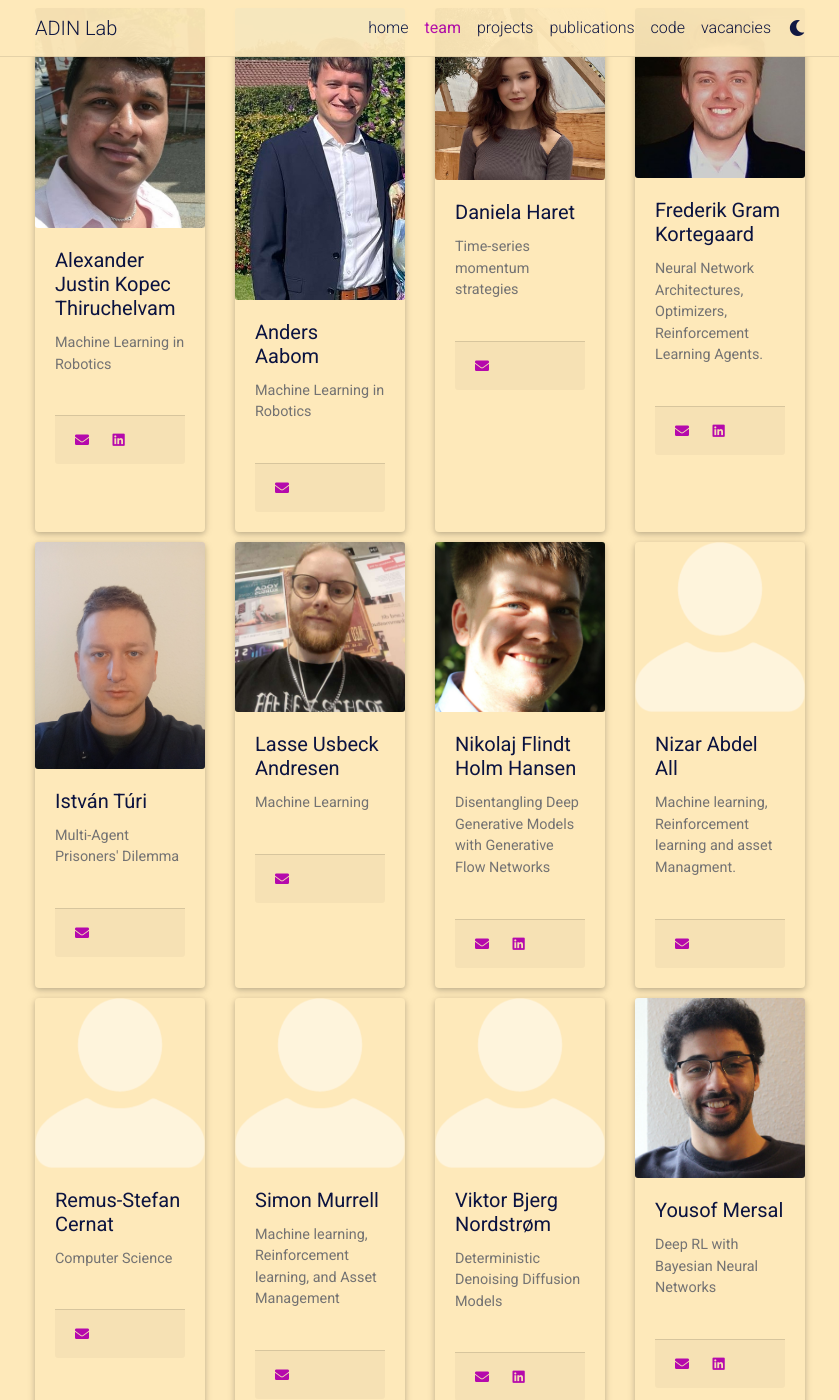
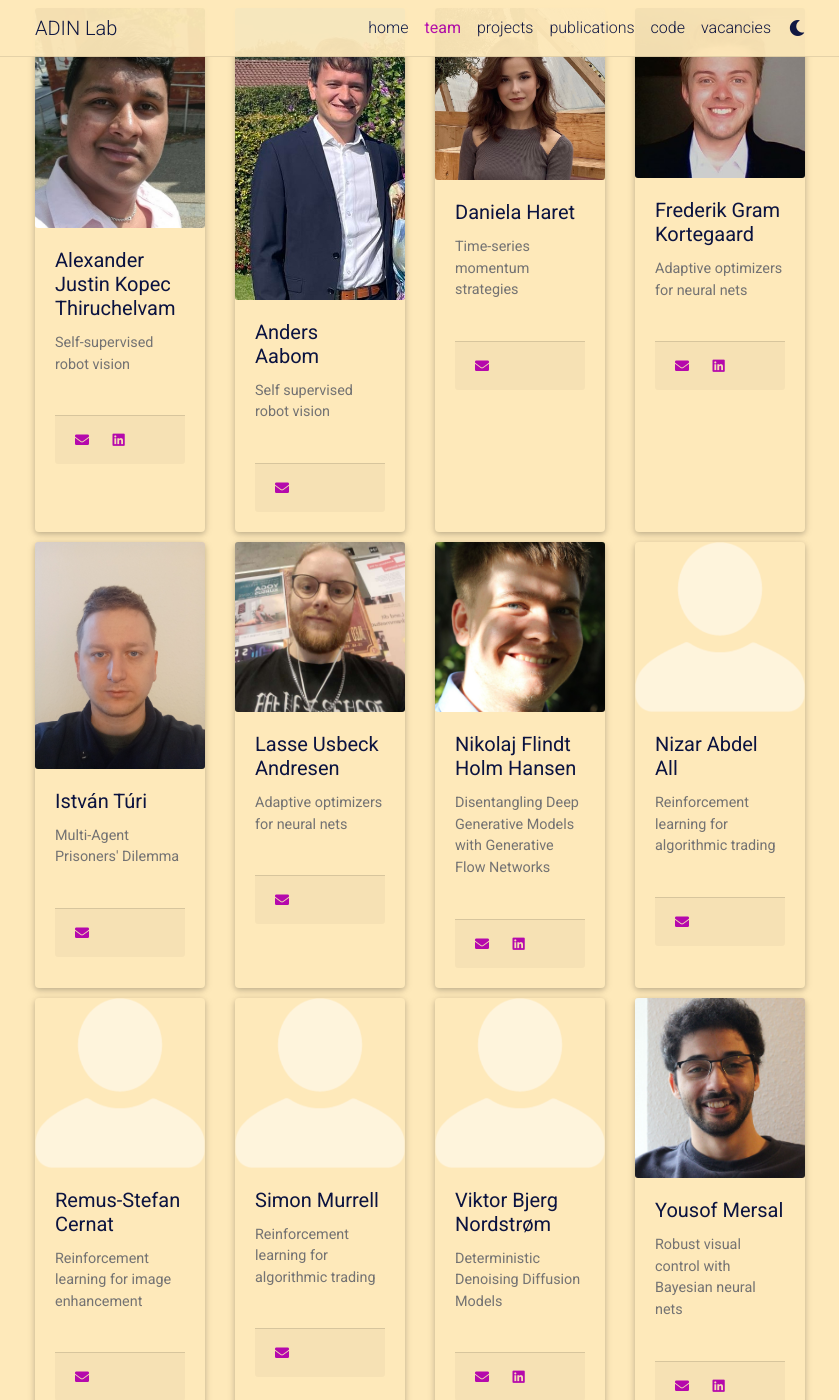
Before and after one commit to adinlab/adinlab.github.io, a Jekyll site: the page built from _pages/1_team.md, in a window 1280 px wide and 1400 px high, scrolled down 1860 px. Shown: the whole window, without its empty margins (220-1059 px from the left). Built offline with Jekyll 4.4.1, drawn with Linux system fonts in a browser that asks for light colours; comment, search, counter and statistics services are not loaded; a style sheet for code colours, icons or effects is not loaded; some of the changed text lies outside the part shown.

Commit message:
Update team.yml

```diff
--- a/_data/team.yml
+++ b/_data/team.yml
@@ -77,30 +77,30 @@ mscs:
 
   - name: Anders Aabom
     mail: anaab19@student.sdu.dk
-    research_areas: Machine Learning in Robotics
+    research_areas: Self supervised robot vision
     image: assets/img/team/Anders_Aabom.jpeg
 
   - name: Alexander Justin Kopec Thiruchelvam
     mail: athir19@student.sdu.dk
-    research_areas: Machine Learning in Robotics
+    research_areas: Self-supervised robot vision
     image: assets/img/team/Alexander_Thiruchelvam.jpeg
     linkedin: https://www.linkedin.com/in/alexander-thiruchelvam
 
   - name: Remus-Stefan Cernat
     mail: stefancernat88@yahoo.com
-    research_areas: Computer Science
+    research_areas: Reinforcement learning for image enhancement
 
   - name: Nizar Abdel All
     mail: niabd18@student.sdu.dk
-    research_areas: Machine learning, Reinforcement learning and asset Managment.
+    research_areas: Reinforcement learning for algorithmic trading
 
   - name: Simon Murrell
     mail: simur18@student.sdu.dk
-    research_areas: Machine learning, Reinforcement learning, and Asset Management
+    research_areas: Reinforcement learning for algorithmic trading
 
   - name: Yousof Mersal
     mail: yomer19@student.sdu.dk
-    research_areas: Deep RL with Bayesian Neural Networks
+    research_areas: Robust visual control with Bayesian neural nets
     webpage: yousofmersal.com
     linkedin: https://www.linkedin.com/in/yousof-mersal-396691231/
     image: assets/img/team/YousofMersal.jpg
@@ -112,25 +112,20 @@ mscs:
 
   - name: Frederik Gram Kortegaard
     mail: frederikgramkortegaard@gmail.com
-    research_areas: Neural Network Architectures, Optimizers, Reinforcement Learning Agents.
+    research_areas: Adaptive optimizers for neural nets
     webpage: https://github.com/frederikgramkortegaard
     linkedin: https://www.linkedin.com/in/frederikgramkortegaard/
     image: assets/img/team/Frederik_Gram_Kortegaard.jpeg
 
   - name: Lasse Usbeck Andresen
     mail: lasan19@student.sdu.dk
-    research_areas: Machine Learning
+    research_areas: Adaptive optimizers for neural nets
     image: assets/img/team/Lasse_Usbeck_Andresen.jpeg
-
-#bscs:
-#  - name: Kasper Okoyo Okumu
-#    mail: kaoku20@student.sdu.dk
-#    research_areas: Bachelor project
 
 alumnis:
   - name: Yijie Zhang (PhD student at Copenhagen University)
   - name: Christoffer Falk Bøgebjerg (Lead ML Engineer at AI Power ApS)
-  - name: Kira Løve Bøgeskov
+  - name: Kira Løve Bøgeskov (Data Analyst at GF Forsikring)
   - name: Nicolas Hamann Hiemstra von Arenstorff
   - name: Bi Yun Chen (Senior Economist at Ørsted)
   - name: Nickolaj Graby (Data Scientist at Pays ApS)
```
